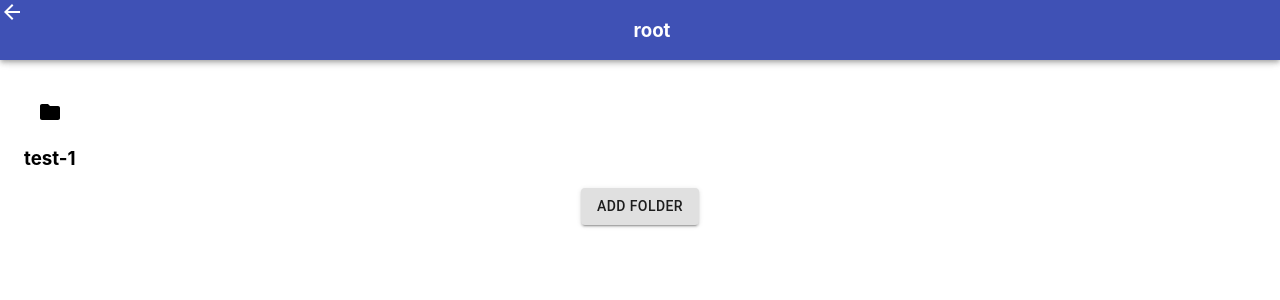
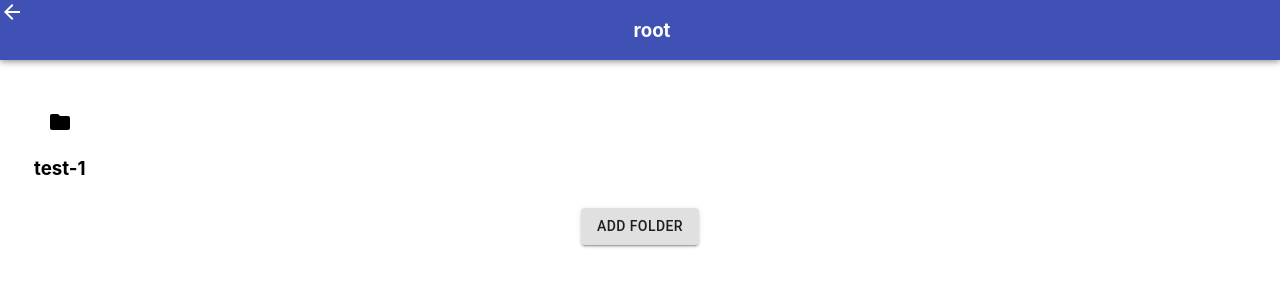
Before and after one commit to hasan-wajahat/file-browser, a React (Create React App) app: page / in a window 1280 px wide. Both pictures are taken after a click on the button "ADD FOLDER". Shown: the top 300 px of the page. Built offline with nearby package versions, Linux system fonts and the light colour scheme.

Commit message:
Adds topbar and adds name field to path

```diff
--- a/src/App.js
+++ b/src/App.js
@@ -5,22 +5,13 @@ import { addFolder } from 'reducer_hook_helpers/actions';
 import {
   Container,
   makeStyles,
-  AppBar,
   Button,
 } from '@material-ui/core';
-import { ArrowBackSharp as BackIcon } from '@material-ui/icons';
+import TopBar from 'components/TopBar';
 
 const useStyles = makeStyles(() => ({
   root: {
     textAlign: 'center',
-  },
-  navBar: {
-    display: 'flex',
-    width: '100%',
-  },
-  navHeading: {
-    flexGrow: 1,
-    justifyContent: 'center',
   },
 }));
 
@@ -28,37 +19,25 @@ const initialState = [];
 
 export default function App() {
   const [directories, dispatch] = useReducer(directoryReducer, initialState);
-  const [currentPath, setCurrentPath] = useState('root');
+  const [currentPath, setCurrentPath] = useState({ name: 'root', path: 'root' });
   const classes = useStyles();
 
-  const onBack = () => {
-    const pathArray = currentPath.split('/');
-    const parentPathArray = pathArray.slice(0, pathArray.length - 1);
-    setCurrentPath(parentPathArray.join('/'));
-  };
-
-  const openedDirectory = directories.filter(file => file.path.includes(currentPath)) || [];
+  const openedDirectory = directories.filter(file => file.path === currentPath.path) || [];
 
   return (
     <Container className={classes.root}>
-      <AppBar>
-        <div className={classes.navBar}>
-          <BackIcon onClick={onBack} />
-          <div className={classes.navHeading}>
-            <h3>{currentPath}</h3>
-          </div>
-        </div>
-      </AppBar>
+      <TopBar currentPath={currentPath} setCurrentPath={setCurrentPath} />
       <Browser
         openedDirectory={openedDirectory}
         onOpenFolder={setCurrentPath}
+        currentPath={currentPath}
       />
       <Button
         variant="contained"
         onClick={() => dispatch(addFolder({
-          name: 'test-1',
+          name: `test-${directories.length + 1}`,
           key: Date.now().toString(),
-          path: currentPath,
+          path: currentPath.path,
         }))}
       >
         Add folder
--- a/src/components/Browser.js
+++ b/src/components/Browser.js
@@ -8,9 +8,12 @@ const useStyles = makeStyles(() => ({
     display: 'flex',
     marginTop: '100px',
   },
+  folder: {
+    margin: '10px',
+  },
 }));
 
-const Browser = ({ openedDirectory, onOpenFolder }) => {
+const Browser = ({ openedDirectory, onOpenFolder, currentPath }) => {
   const classes = useStyles();
   return (
     <div className={classes.container}>
@@ -18,7 +21,13 @@ const Browser = ({ openedDirectory, onOpenFolder }) => {
         <Fragment key={directory.key}>
           <Fragment>
             {directory.type === 'folder' && (
-            <div onClick={() => onOpenFolder(`${directory.path}/${directory.key}`)}>
+            <div
+              className={classes.folder}
+              onClick={() => onOpenFolder({
+                path: `${currentPath.path}/${directory.key}`,
+                name: `${currentPath.name}/${directory.name}`,
+              })}
+            >
               <FolderIcon />
               <h3>
                 {directory.name}
@@ -47,6 +56,10 @@ Browser.propTypes = {
     name: PropTypes.string,
   })).isRequired,
   onOpenFolder: PropTypes.func.isRequired,
+  currentPath: PropTypes.shape({
+    path: PropTypes.string,
+    name: PropTypes.string,
+  }).isRequired,
 };
 
 export default Browser;
--- /dev/null
+++ b/src/components/TopBar.js
@@ -0,0 +1,54 @@
+import React from 'react';
+import PropTypes from 'prop-types';
+import {
+  makeStyles,
+  AppBar,
+} from '@material-ui/core';
+import { ArrowBackSharp as BackIcon } from '@material-ui/icons';
+
+const useStyles = makeStyles(() => ({
+  navBar: {
+    display: 'flex',
+    width: '100%',
+  },
+  navHeading: {
+    flexGrow: 1,
+    justifyContent: 'center',
+  },
+}));
+
+const TopBar = ({ currentPath, setCurrentPath }) => {
+  const classes = useStyles();
+
+  const onBack = () => {
+    const pathArray = currentPath.path.split('/');
+    const nameArray = currentPath.name.split('/');
+    const parentPathArray = pathArray.slice(0, pathArray.length - 1);
+    const parentNameArray = nameArray.slice(0, nameArray.length - 1);
+    setCurrentPath({
+      name: parentNameArray.join('/'),
+      path: parentPathArray.join('/'),
+    });
+  };
+
+  return (
+    <AppBar>
+      <div className={classes.navBar}>
+        <BackIcon onClick={onBack} />
+        <div className={classes.navHeading}>
+          <h3>{currentPath.name}</h3>
+        </div>
+      </div>
+    </AppBar>
+  );
+};
+
+TopBar.propTypes = {
+  currentPath: PropTypes.shape({
+    path: PropTypes.string,
+    name: PropTypes.string,
+  }).isRequired,
+  setCurrentPath: PropTypes.func.isRequired,
+};
+
+export default TopBar;
```
